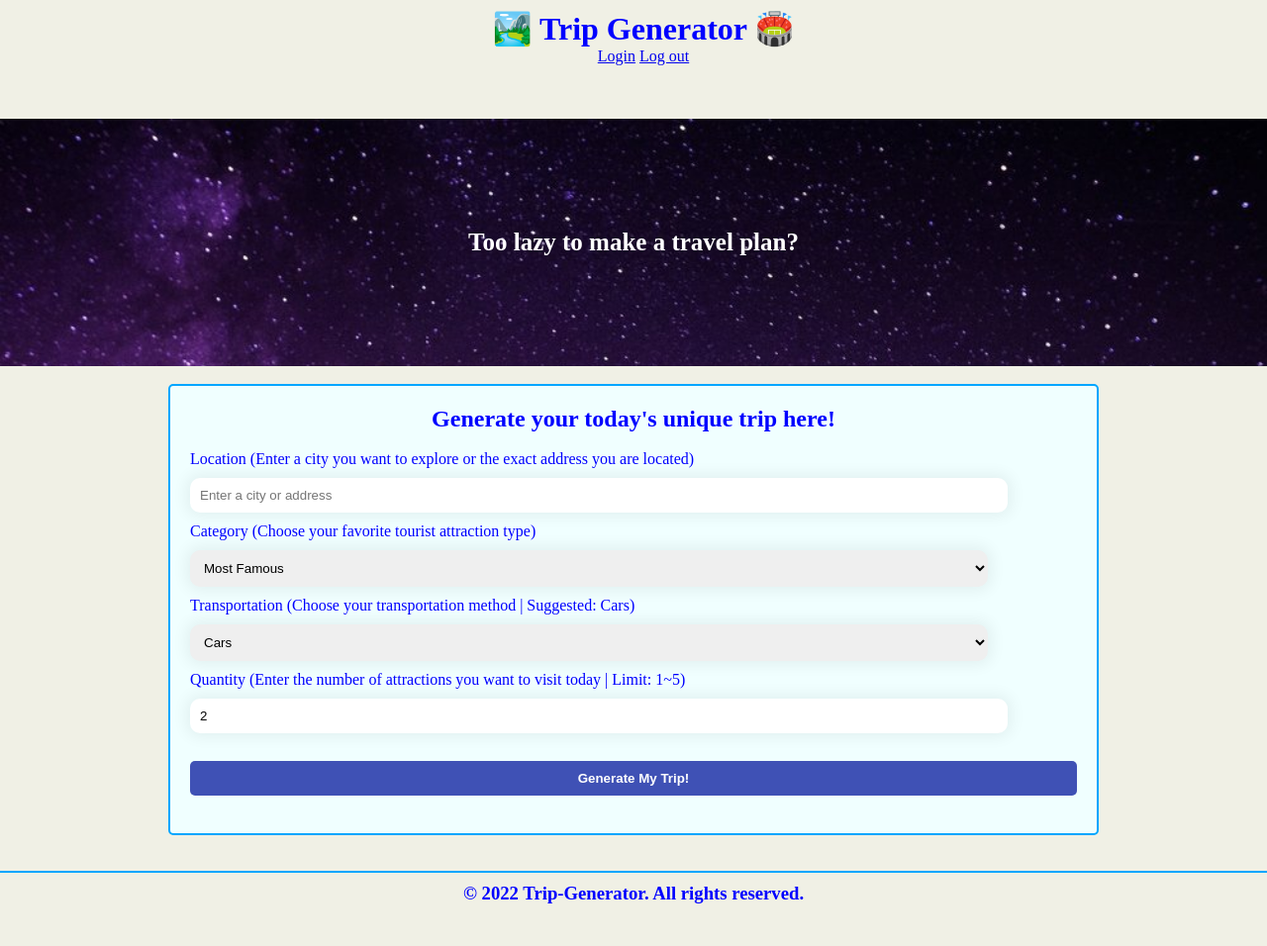
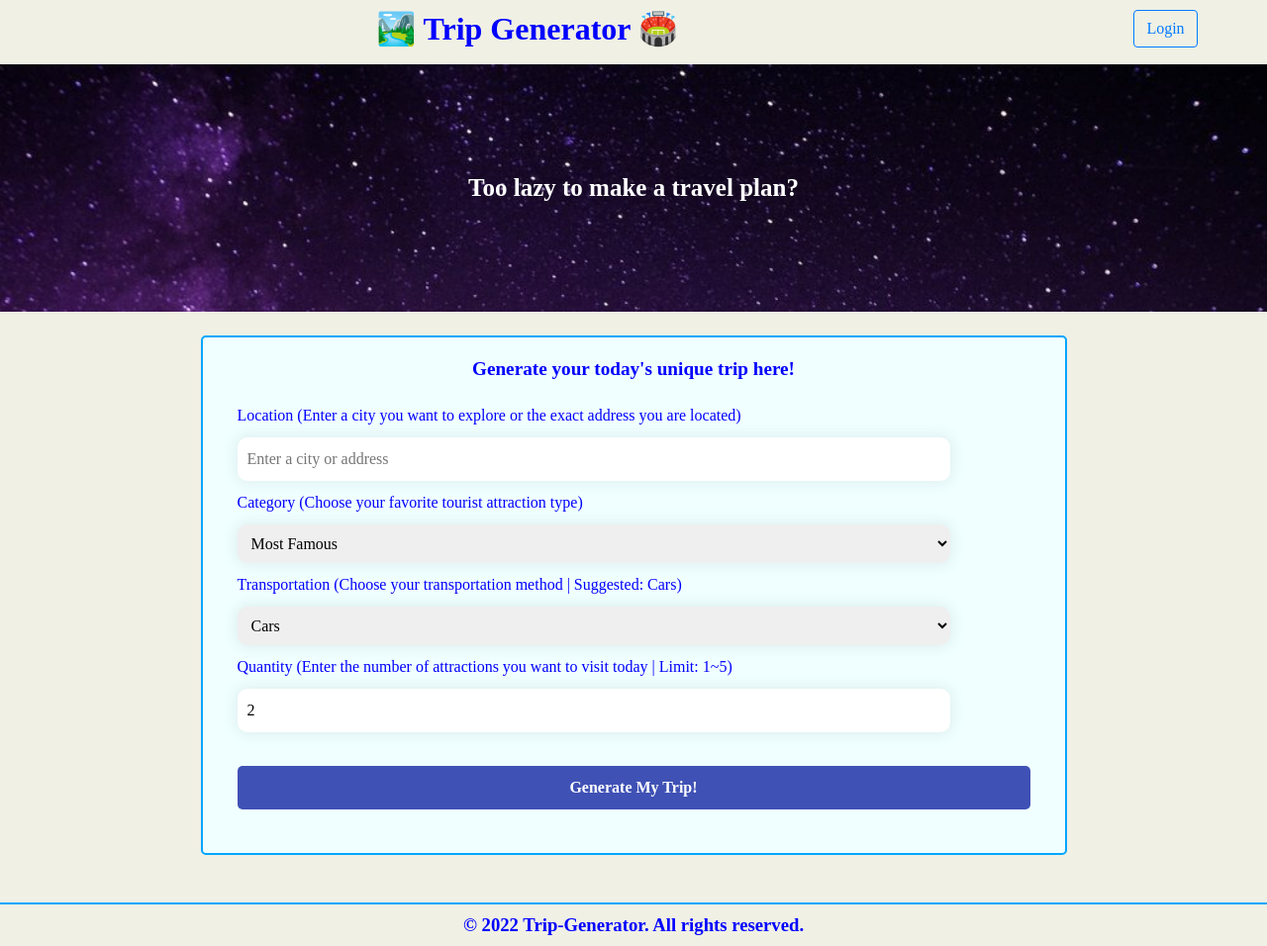
Before and after one commit to BigFace1V10/trip-generator, a plain HTML site: page frontend/index.html in a window 1280 px wide. Shown: the whole page at 99% size. Before the commit the page ends 924 px from the top, so only its background shows below. Drawn offline with nearby package versions, Linux system fonts and the light colour scheme; no server answers; a web font is replaced by a local one.

Commit message:
change login functionality,y, plan to upgrade further

```diff
--- a/api/userinfo/index.js
+++ b/api/userinfo/index.js
@@ -2,7 +2,7 @@ module.exports = async function (context, req) {
     const header = req.headers['x-ms-client-principal'];
     const encoded = Buffer.from(header, 'base64');
     const decoded = encoded.toString('ascii');
-
+    console.log(JSON.parse(decoded))
     context.res = {
       body: {
         clientPrincipal: JSON.parse(decoded),
--- a/frontend/index.css
+++ b/frontend/index.css
@@ -8,13 +8,23 @@ body {
     padding: 10px;
     color: blue;
     width: 100%;
-    height: 100px;
+    height: 65px;
     background-color: rgba(240,240,229,255);
     text-align: center;
 }
 h1, h2, h3{
     text-align: center;
     margin: 0;
+    font-weight: bold;
+}
+h1 {
+    font-size: 2em;
+}
+h2 {
+    font-size: 1.2em;
+}
+h3 {
+    font-size: 1.17em;
 }
 #login {
     /* width: 20%; */
--- a/frontend/index.html
+++ b/frontend/index.html
@@ -4,6 +4,7 @@
     <meta charset="UTF-8">
     <meta http-equiv="X-UA-Compatible" content="IE=edge">
     <meta name="viewport" content="width=device-width, initial-scale=1.0">
+    <link rel="stylesheet" href="https://cdn.jsdelivr.net/npm/bootstrap@4.0.0/dist/css/bootstrap.min.css" integrity="sha384-Gn5384xqQ1aoWXA+058RXPxPg6fy4IWvTNh0E263XmFcJlSAwiGgFAW/dAiS6JXm" crossorigin="anonymous">
 
     <link rel="stylesheet" type="text/css" href="index.css" >
     <!-- Hina Mincho font-type -->
@@ -15,17 +16,22 @@
 
 </head>
 <body>
-    <div id="header">
-        <h1>🏞️ Trip Generator 🏟️</h1>
-        <a href="/.auth/login/github" class="login">Login</a>
-        <a href="/.auth/logout">Log out</a>
+    <div id="header" class="container-fluid">
+        <div class="row">
+            <h1 class="col-10">🏞️ Trip Generator 🏟️</h1>
+            <div class="col-2">
+                <a class="btn btn-outline-primary text-center" id="loginoff-button">Login</a>
+
+                <!-- <a href="/.auth/logout">Log out</a> -->
+            </div>
+        </div>
     </div>
 
     <!-- Possible inputs: slideshow -->
 
-    <div class="slogan-image">
-        <div>
-            <h2 class="slogan" > Too lazy to make a travel plan? </h2>
+    <div class="slogan-image container-fluid">
+        <div class="row">
+            <h2 class="slogan col-12 text-center"> Too lazy to make a travel plan? </h2>
             <!-- backup slogan:
                 - Buddies! Let's Travel
                 - Uncover the beauty that Google may never tell you
@@ -33,7 +39,9 @@
         </div>
     </div><br>
 
-    <div id="user-input">
+    <div class="container-fluid">
+        <div id="user-input" class="row">
+            <div class="col-12">
                 <h2> Generate your today's unique trip here! </h2><br>
                 <form id="travelForm">
                     Location (Enter a city you want to explore or the exact address you are located) <br><input type="text" id="location" name="place" placeholder="Enter a city or address"/><br>
@@ -59,13 +67,14 @@
                     <button id="button1"> Generate My Trip! </button>
                 </form>
                 <br/>
+            </div>
         </div><br>
 
-    <div id="loading-image">
+        <div id="loading-image" class="row">
             <img id="loading" src="images/loading.gif" alt="Loading" style="width: 64px;height: 64px;">
         </div>
 
-    <div id="user-output">
+        <div id="user-output" class="row">
             <h2> Your Trip (with shortest routes) </h2><br>
             <div id="output">
 
@@ -73,15 +82,29 @@
             <div id="route_output">
             </div>
         </div><br>
+    </div>
 
-    <div id="footer">
-        <h3>© 2022 Trip-Generator. All rights reserved.</h3>
+
+    <div id="footer" class="container-fluid">
+        <div class="row">
+            <h3 class="col-12">© 2022 Trip-Generator. All rights reserved.</h3>
+        </div>
     </div>
 
 
     <script src="helper.js" type="text/javascript"></script>
     <script src="index.js" type="text/javascript"></script>
     <script src="login.js" type="text/javascript"></script>
+
+    <!-- Below are CDN links for react -->
+    <!-- <script src="https://unpkg.com/react@18/umd/react.development.js" crossorigin></script>
+    <script src="https://unpkg.com/react-dom@18/umd/react-dom.development.js" crossorigin></script>     -->
+
+    <!-- CSS -->
+    <script src="https://code.jquery.com/jquery-3.2.1.slim.min.js" integrity="sha384-KJ3o2DKtIkvYIK3UENzmM7KCkRr/rE9/Qpg6aAZGJwFDMVNA/GpGFF93hXpG5KkN" crossorigin="anonymous"></script>
+    <script src="https://cdn.jsdelivr.net/npm/popper.js@1.12.9/dist/umd/popper.min.js" integrity="sha384-ApNbgh9B+Y1QKtv3Rn7W3mgPxhU9K/ScQsAP7hUibX39j7fakFPskvXusvfa0b4Q" crossorigin="anonymous"></script>
+    <script src="https://cdn.jsdelivr.net/npm/bootstrap@4.0.0/dist/js/bootstrap.min.js" integrity="sha384-JZR6Spejh4U02d8jOt6vLEHfe/JQGiRRSQQxSfFWpi1MquVdAyjUar5+76PVCmYl" crossorigin="anonymous"></script>
+
     <!-- <script async
     src="https://maps.googleapis.com/maps/api/js?key=YOUR_API_KEY&libraries=places&callback=initMap">
     </script> -->
--- a/frontend/login.js
+++ b/frontend/login.js
@@ -1,3 +1,6 @@
+
+
+
 async function getUserInfo() {
     const response = await fetch('/.auth/me');
     const payload = await response.json();
@@ -11,10 +14,33 @@ async function getUserInfo() {
 // getUserInfo();
 
 async function getUser() {
-    const response = await fetch('/api/user');
-    const payload = await response.json();
-    const { clientPrincipal } = payload;
-    return clientPrincipal;
+  const response = await fetch('/api/userinfo');
+  const payload = await response.json();
+  console.log(payload.status);
+  const { clientPrincipal } = payload;
+
+  // console.log(clientPrincipal);
+  return clientPrincipal;
+}
+
+
+const loginoffButton = document.getElementById('loginoff-button');
+
+fetch('/api/userinfo')
+.then(res => {
+  console.log(res.status);
+  if (res.status == 200) {
+    console.log('logged out');
+    loginoffButton.innerHTML = 'Logout';
+    loginoffButton.href = '/.auth/logout';
+    loginoffButton.classList.add('btn-outline-danger');
+    loginoffButton.classList.remove('btn-outline-primary');
   }
-
-getUser().then(res => console.log(res));
+  else {
+    console.log('logged in');
+    loginoffButton.innerHTML = 'Login';
+    loginoffButton.href = '/.auth/login/google';
+    loginoffButton.classList.add('btn-outline-primary');
+    loginoffButton.classList.remove('btn-outline-danger');
+  }
+});
```
Lines whose indentation alone changed are shown as unchanged.
